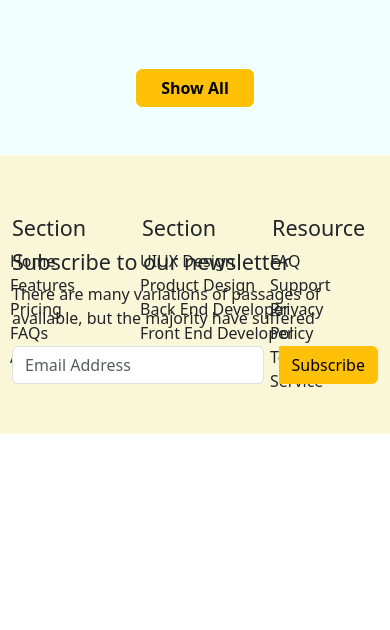
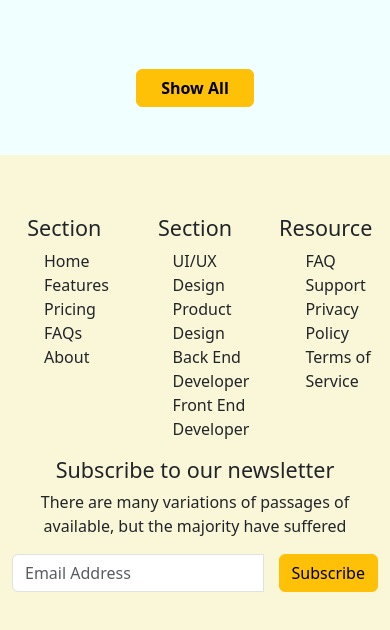
Before and after one commit to sajalsa86/meal-db, a plain HTML site: page index.html in a window 390 px wide. Shown: the part 737-1367 px from the top of the page. Before the commit the page ends 1171 px from the top, so only its background shows below. Drawn offline with nearby package versions, Linux system fonts and the light colour scheme; no server answers.

Commit message:
footer responsive

```diff
--- a/css/style.css
+++ b/css/style.css
@@ -90,6 +90,8 @@ footer {
     padding-bottom: 50px;
 }
 
+/* Extra large devices (large laptops and desktops, 1200px and up) */
+@media only screen and (min-width: 1200px) {
     ul {
         position: absolute;
     }
@@ -100,6 +102,24 @@ ul li {
         right: 34px;
     }
 
-.subscribe {
-    width: 400px;
 }
+
+/* Extra small devices (phones, 600px and down) */
+@media only screen and (max-width: 600px) {
+    .info-container {
+        display: grid;
+        grid-template-columns: repeat(3, 1fr);
+    }
+
+    .subscribe p {
+        text-align: center;
+    }
+
+    h4 {
+        text-align: center;
+    }
+
+    ul li {
+        list-style: none;
+    }
+}
--- a/index.html
+++ b/index.html
@@ -72,10 +72,9 @@
     <footer>
         <div class="container">
             <div class="row">
-                <div class="col">
-                    <div class="info-container">
-                        <div class="row">
-                            <nav class="col">
+                <div class="col-md-8">
+                    <div class="row info-container">
+                        <nav class="col-md-4">
                             <h4>Section</h4>
                             <ul>
                                 <li>Home</li>
@@ -85,16 +84,16 @@
                                 <li>About</li>
                             </ul>
                         </nav>
-                            <div class="col">
+                        <div class="col-md-4">
                             <h4>Section</h4>
                             <ul>
-                                    <li>UIUX Design</li>
+                                <li>UI/UX Design</li>
                                 <li>Product Design</li>
                                 <li>Back End Developer</li>
                                 <li>Front End Developer</li>
                             </ul>
                         </div>
-                            <div class="col">
+                        <div class="col-md-4">
                             <h4>Resource</h4>
                             <ul>
                                 <li>FAQ</li>
@@ -104,21 +103,24 @@
                             </ul>
                         </div>
                     </div>
+
                 </div>
-                </div>
-                <div class="col d-flex justify-content-center">
+                <div class="col-md-4 d-flex justify-content-center">
                     <div class="subscribe">
                         <h4>Subscribe to our newsletter</h4>
                         <p>There are many variations of passages of available, but the majority have suffered</p>
-                        <div class="btn-group btn-group-md" role="group" aria-label="Large button group">
-                            <input class="form-control me-3" type="email" name="" id="" placeholder="Email Address">
-                            <button type="button" class="btn btn-warning">Subscribe</button>
+                        <div class="input-group mb-3">
+                            <input type="email" class="form-control me-3" placeholder="Email Address">
+                            <div class="input-group-append">
+                                <button class="btn btn-warning" type="button">Subscribe</button>
+                            </div>
                         </div>
                     </div>
                 </div>
             </div>
         </div>
     </footer>
+
 
     <!-- bootstrap js link -->
     <script src="https://cdn.jsdelivr.net/npm/bootstrap@5.3.1/dist/js/bootstrap.bundle.min.js"
```
Lines whose indentation alone changed are shown as unchanged.
